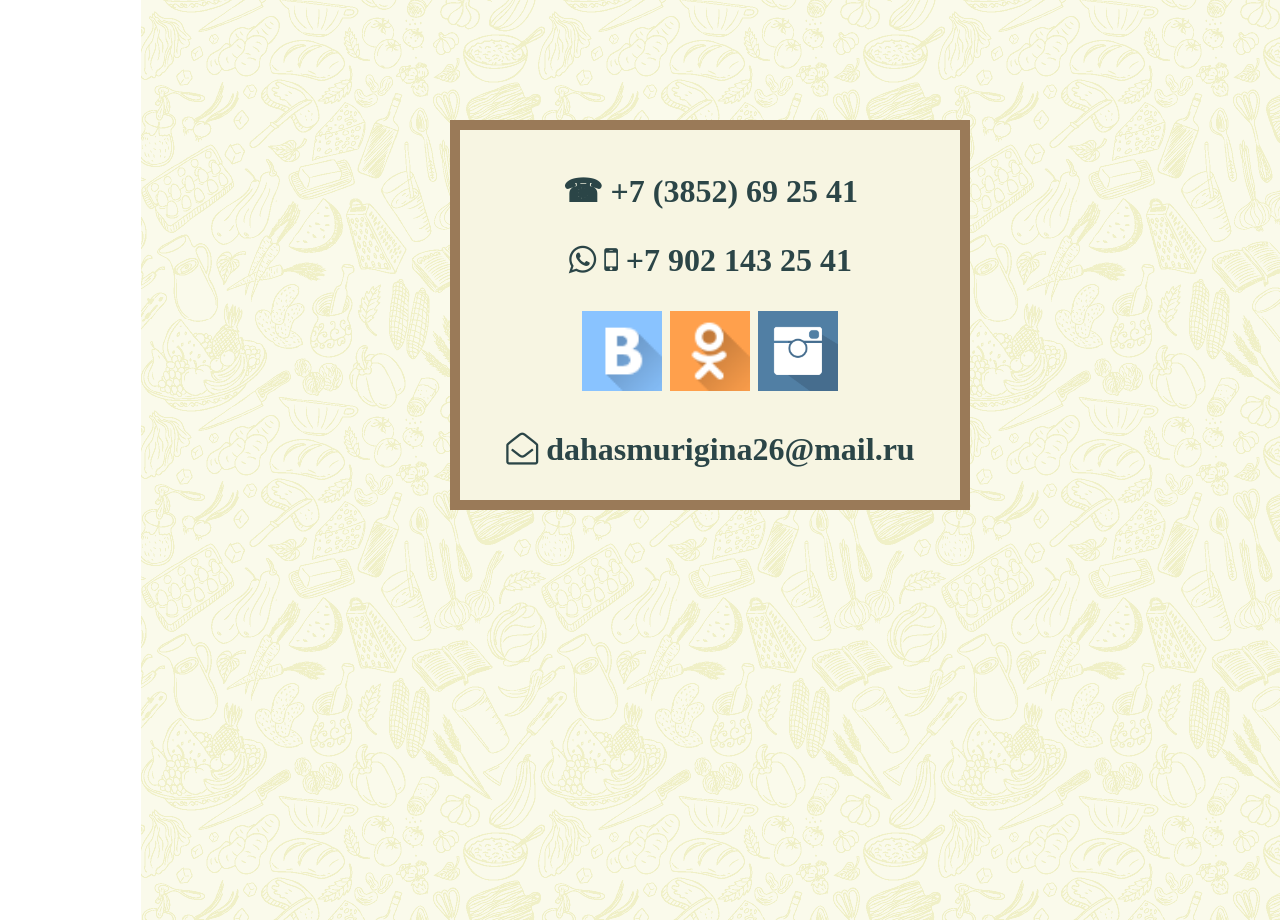
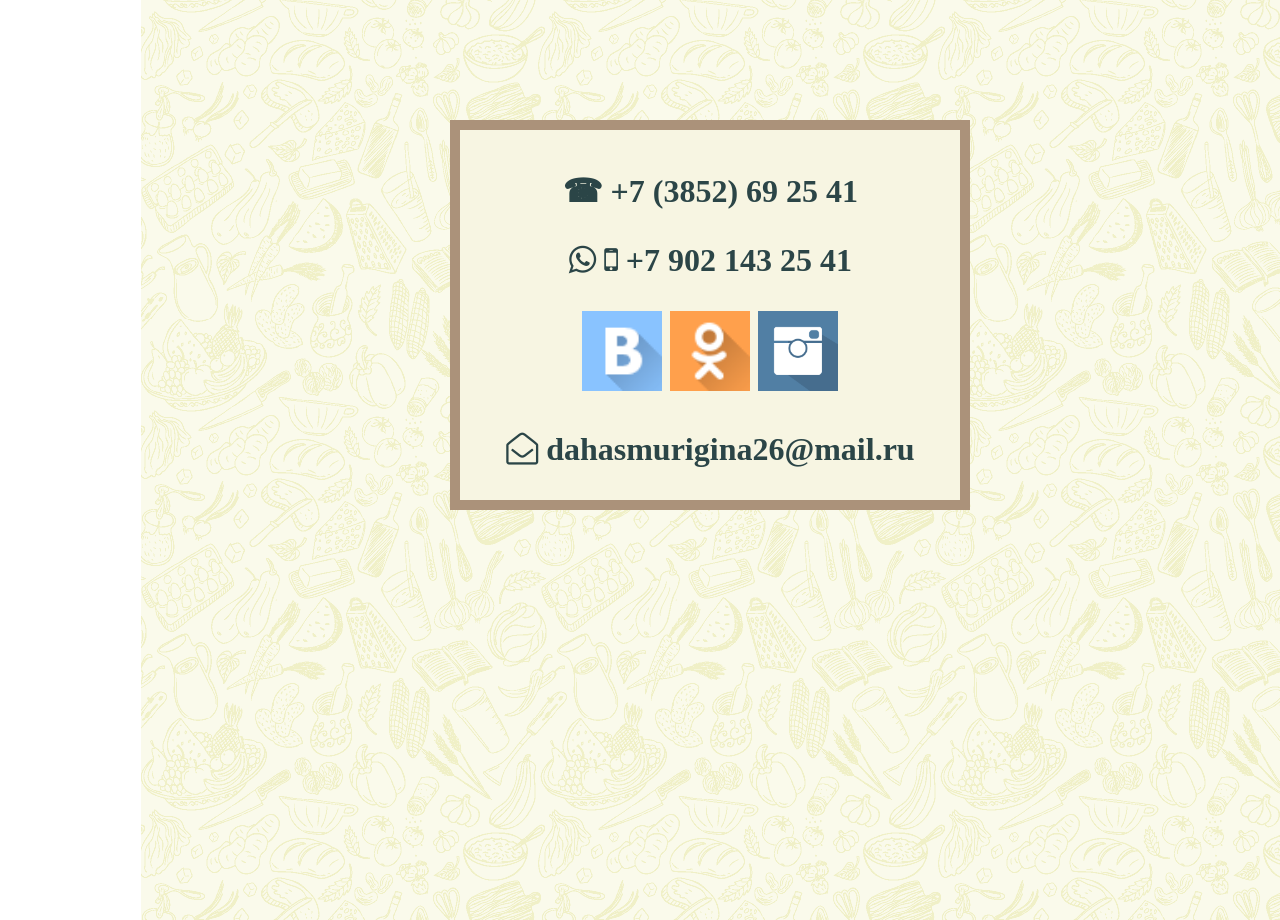
Before and after one commit to AndreyGrozdov/test, a plain HTML site: page index.html in a window 1280 px wide. Shown: the part 3080-4000 px from the top of the page. Drawn offline with Linux system fonts and the light colour scheme.

Commit message:
Update main.css

```diff
--- a/css/main.css
+++ b/css/main.css
@@ -124,7 +124,7 @@ dt:hover{
   padding-top:10px;
   font-family:ormal;
   background: #f7f5e2;
-  border: 10px solid #9a7a58;
+  border: 10px solid #ab927a;
 
 
 }
```
